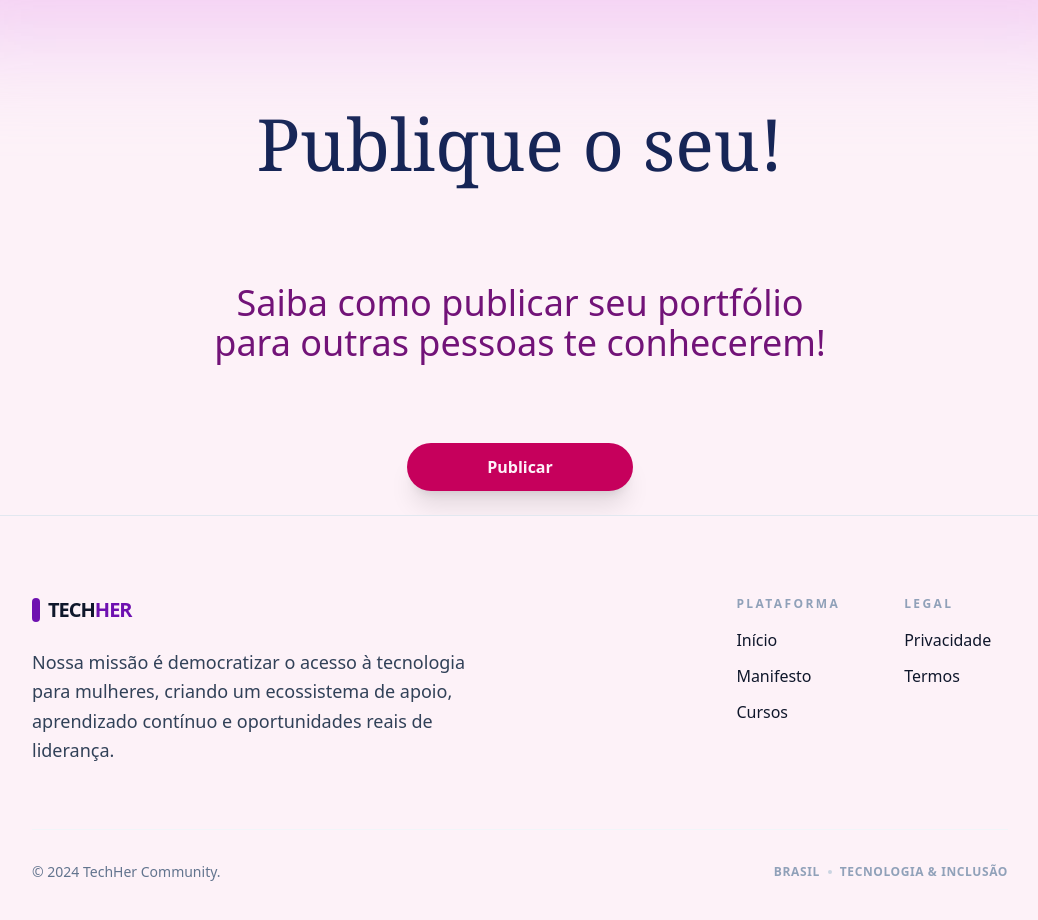
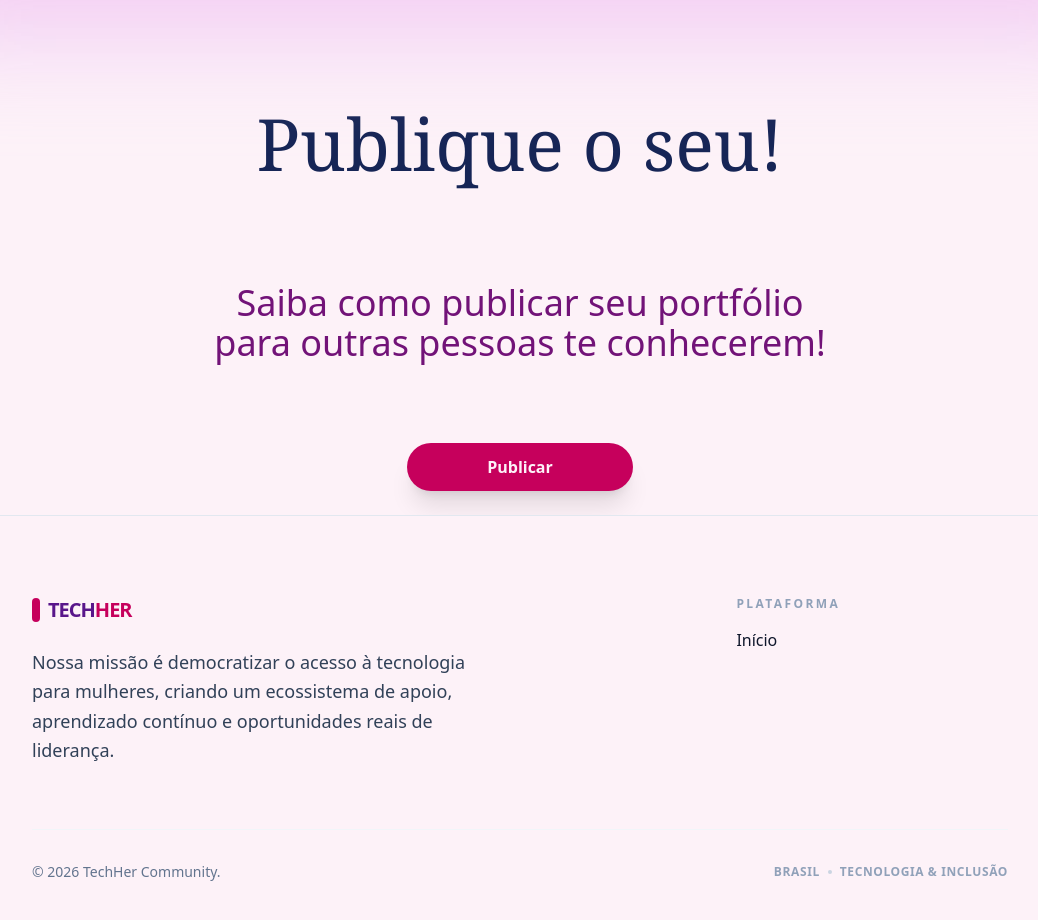
Before and after one commit to MariaYasmimOliveira/TechHer, a plain HTML site: page index.html in a window 1280 px wide. Shown: the part 2444-3364 px from the top of the page, without its empty margins (120-1158 px from the left). Drawn offline with nearby package versions, Linux system fonts and the light colour scheme.

Commit message:
corrigr o footer

```diff
--- a/index.html
+++ b/index.html
@@ -81,9 +81,9 @@
 
                 <div class="max-w-md">
                     <div class="flex items-center gap-2 mb-6">
-                        <div class="w-2 h-6 bg-purple-800 rounded-full"></div>
-                        <span class="text-xl font-extrabold tracking-tighter text-slate-900 uppercase">
-                            Tech<span class="text-purple-800">Her</span>
+                        <div class="w-2 h-6 bg-pink-700 rounded-full"></div>
+                        <span class="text-xl font-extrabold tracking-tighter text-purple-900 uppercase">
+                            Tech<span class="text-pink-700">Her</span>
                         </span>
                     </div>
                     <p class="text-lg leading-relaxed text-slate-700 font-light">
@@ -95,16 +95,7 @@
                     <div class="space-y-4">
                         <h4 class="text-xs font-bold text-slate-400 uppercase tracking-[0.2em]">Plataforma</h4>
                         <nav class="flex flex-col gap-3">
-                            <a href="#" class="link-minimal text-slate-900 font-medium w-fit hover:text-purple-700">Início</a>
-                            <a href="#" class="link-minimal text-slate-900 font-medium w-fit hover:text-purple-700">Manifesto</a>
-                            <a href="#" class="link-minimal text-slate-900 font-medium w-fit hover:text-purple-700">Cursos</a>
-                        </nav>
-                    </div>
-                    <div class="space-y-4">
-                        <h4 class="text-xs font-bold text-slate-400 uppercase tracking-[0.2em]">Legal</h4>
-                        <nav class="flex flex-col gap-3">
-                            <a href="#" class="link-minimal text-slate-900 font-medium hover:text-red-700 w-fit">Privacidade</a>
-                            <a href="#" class="link-minimal text-slate-900 font-medium hover:text-red-700 w-fit">Termos</a>
+                            <a href="index.html" class="link-minimal text-slate-900 font-medium w-fit hover:text-purple-700">Início</a>
                         </nav>
                     </div>
                 </div>
@@ -112,7 +103,7 @@
 
             <div class="mt-16 pt-8 border-t border-slate-100 flex flex-col md:flex-row justify-between items-center gap-4">
                 <p class="text-sm text-slate-500 font-medium">
-                    © 2024 TechHer Community.
+                    © 2026 TechHer Community.
                 </p>
                 <div class="flex items-center gap-2 text-xs text-slate-400 font-semibold tracking-wider uppercase">
                     <span>Brasil</span>
```
Also changed, not shown: vagas.html (+6 -15 lines), vitrine.html (+6 -15 lines).
